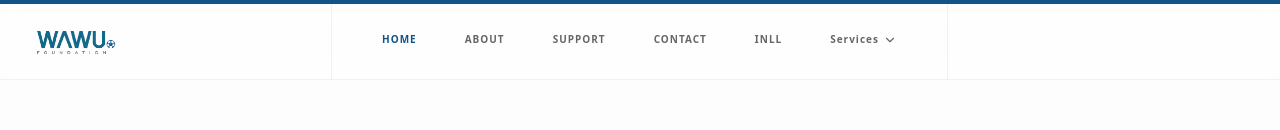
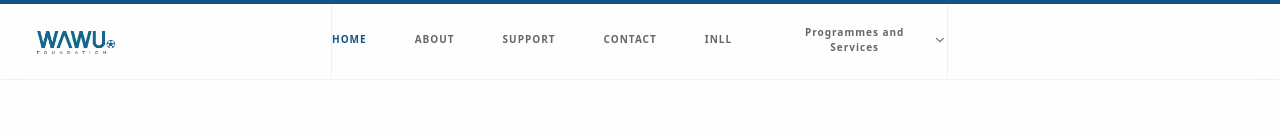
Before and after one commit to SouravO/Waavu, a React (Vite) app: page / in a window 1280 px wide. Shown: the top 130 px of the page. Built offline with nearby package versions, Linux system fonts and the light colour scheme.

Commit message:
programmes

```diff
--- a/src/components/Navigation.jsx
+++ b/src/components/Navigation.jsx
@@ -63,7 +63,7 @@ const Navigation = () => {
             <button
               className={`flex items-center gap-1 cursor-pointer hover:text-[#125487] transition-colors ${location.pathname?.startsWith('/services/') ? 'text-[#125487]' : 'text-black/60'}`}
             >
-              Services
+              Programmes and Services
               <ChevronDown
                 size={14}
                 className={`transition-transform duration-300 ${servicesDropdownOpen ? 'rotate-180' : ''}`}
```
